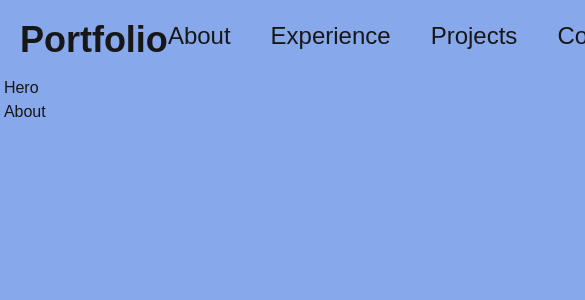
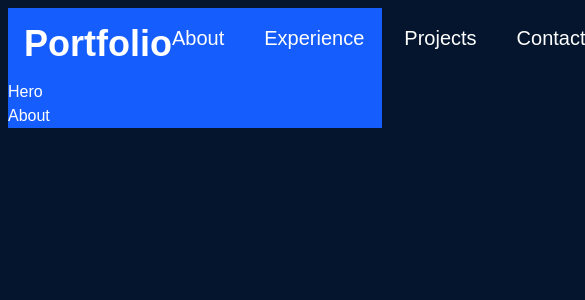
Before and after one commit to Sir-Nico/portfolio, a Next.js app: page / in a window 390 px wide. Shown: the top 300 px of the page, 585 px wide, since content can reach past the window. Built offline with nearby package versions, Linux system fonts and the light colour scheme.

Commit message:
Still ugly but a mobile nav object now

```diff
--- a/app/components/Hero.tsx
+++ b/app/components/Hero.tsx
@@ -1,5 +1,5 @@
 export const Hero = () => {
     return (
-        <div>Hero</div>
+        <div className="">Hero</div>
     )
 }
--- /dev/null
+++ b/app/components/MobNavLinks.tsx
@@ -0,0 +1,24 @@
+import Link from "next/link"
+import { FC } from "react"
+
+interface NavLinksProps {
+    links: {
+        href: string
+        title: string
+    }[]
+}
+
+const MobNavLinks: FC<NavLinksProps> = ({ links }) => {
+    return (
+        <div id="links" className="grow flex justify-end gap-10 text-xl sm:hidden">
+            {links.map((link) => {
+                return (
+                    <Link href={link.href}>{link.title}</Link>
+                )
+            })}
+        </div>
+    )
+}
+
+
+export default MobNavLinks
--- /dev/null
+++ b/app/components/NavLinks.tsx
@@ -0,0 +1,23 @@
+import Link from "next/link"
+import { FC } from "react"
+
+interface NavLinksProps {
+    links: {
+        href: string
+        title: string
+    }[]
+}
+
+const NavLinks: FC<NavLinksProps> = ({ links }) => {
+    return (
+        <div id="links" className="grow flex justify-end gap-10 text-2xl max-sm:hidden">
+            {links.map((link) => {
+                return (
+                    <Link href={link.href}>{link.title}</Link>
+                )
+            })}
+        </div>
+    )
+}
+
+export default NavLinks
--- a/app/components/Navbar.tsx
+++ b/app/components/Navbar.tsx
@@ -1,15 +1,31 @@
-import Link from "next/link"
+import NavLinks from "./NavLinks"
+import MobNavLinks from "./MobNavLinks"
+
+const navLinks = [
+  {
+    title: "About",
+    href: "#about"
+  },
+  {
+    title:"Experience",
+    href: "#experience"
+  },
+  {
+    title: "Projects",
+    href: "#projects"
+  },
+  {
+    title: "Contact",
+    href: "#contact"
+  }
+]
 
 export const Navbar = () => {
     return (
     <div className="flex p-4">
         <p className="grow font-bold text-4xl">Portfolio</p>
-        <div id="links" className="grow flex justify-end gap-10 text-2xl">
-            <Link href={"#about"}>About</Link>
-            <Link href={"#experience"}>Experience</Link>
-            <Link href={"#projects"}>Projects</Link>
-            <Link href={"#contact"}>Contact</Link>
-        </div>
+        <NavLinks links={navLinks}/>
+        <MobNavLinks links={navLinks}/>
     </div>
     )
 }
--- a/app/globals.css
+++ b/app/globals.css
@@ -1,8 +1,8 @@
 @import "tailwindcss";
 
 :root {
-  --background: #88a8ec;
-  --foreground: #171717;
+  --background: #04152d;
+  --foreground: #ffffff;
 }
 
 @theme inline {
--- a/app/page.tsx
+++ b/app/page.tsx
@@ -2,12 +2,13 @@ import { Navbar } from "./components/Navbar";
 import { Hero } from "./components/Hero";
 import { About } from "./components/About";
 
+
 export default function Home() {
   return (
-  <div className="m-[1vw]">
-    <Navbar/>
-    <Hero/>
-    <About/>
+  <div className="m-2 bg-blue-600">
+    <Navbar />
+    <Hero />
+    <About />
   </div>
   )
 }
```
Also changed, not shown: package.json (+6 -5 lines), 1 other file (tests, documents, lock files or other folders).
